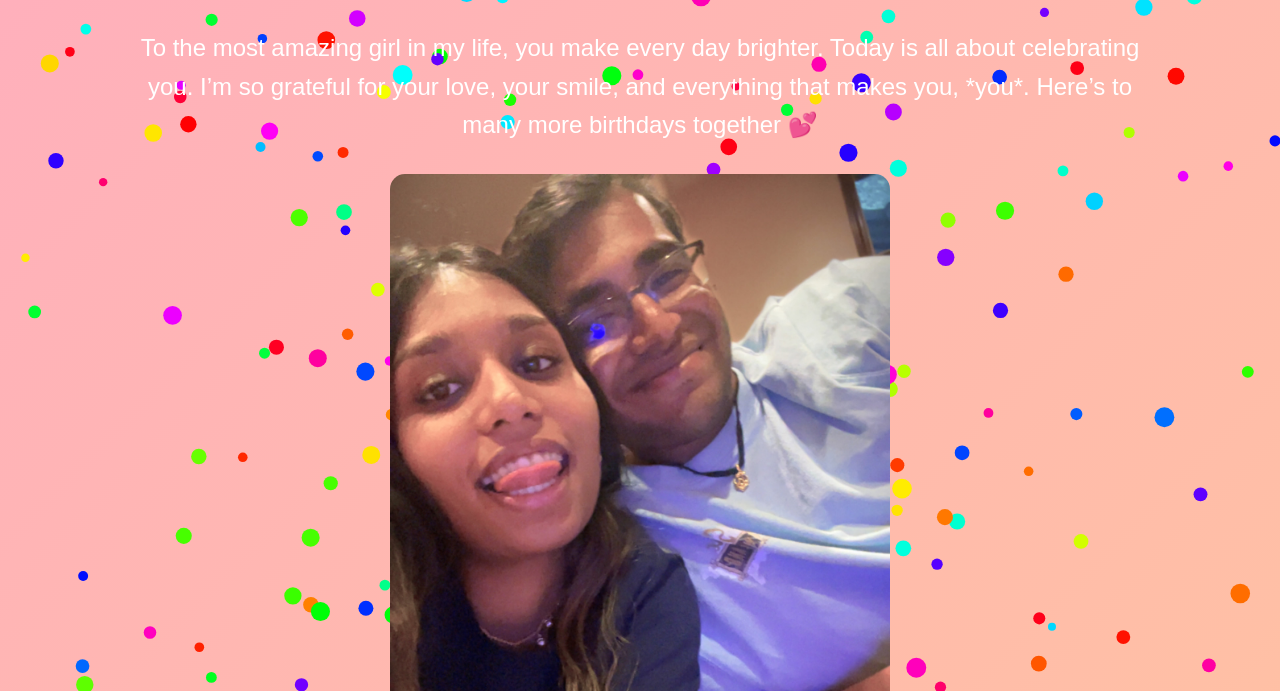
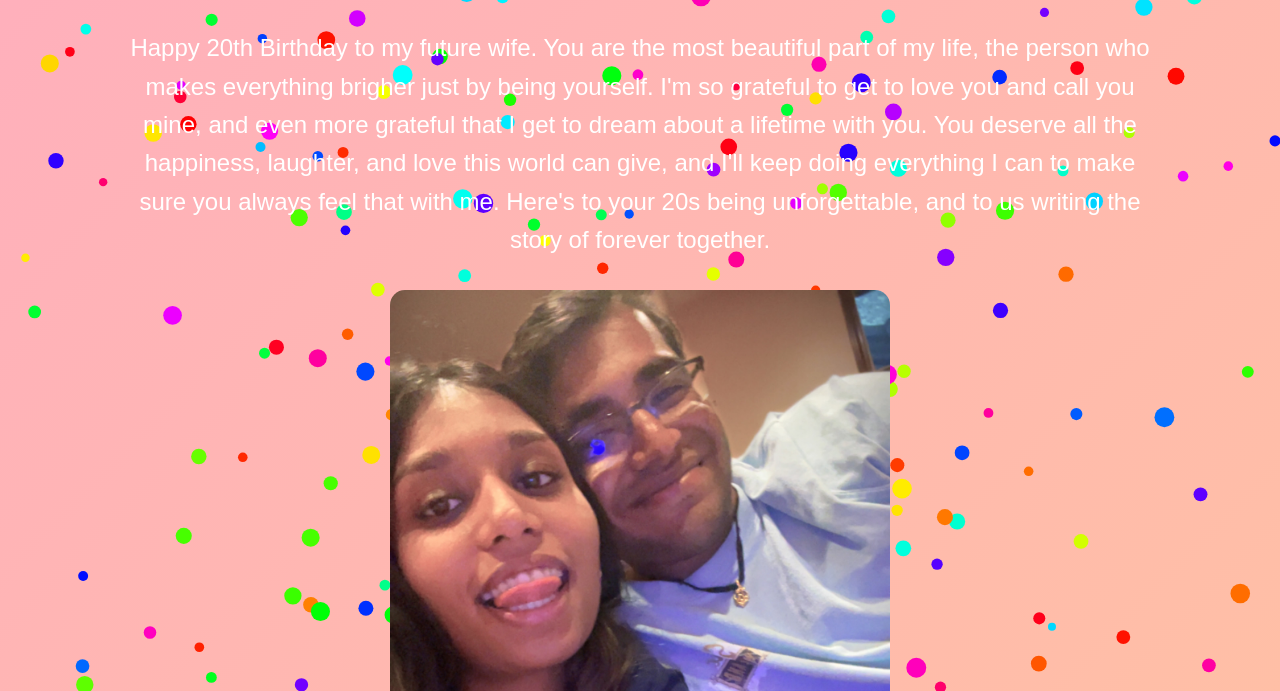
Before and after one commit to opatel12706/happy-birthday-Amiee, a plain HTML site: page index.html in a window 1280 px wide. Shown: the part 109-800 px from the top of the page. Drawn offline with Linux system fonts and the light colour scheme.

Commit message:
Update index.html

```diff
--- a/index.html
+++ b/index.html
@@ -53,9 +53,12 @@
 <body>
   <h1>Happy Birthday, Amiee! 🎂💖</h1>
   <p class="message">
-    To the most amazing girl in my life, you make every day brighter.
-    Today is all about celebrating you. I’m so grateful for your love, your smile, and everything that makes you, *you*.
-    Here’s to many more birthdays together 💕
+    Happy 20th Birthday to my future wife. You are the most beautiful part of my life,
+    the person who makes everything brigher just by being yourself. I'm so grateful to get to
+    love you and call you mine, and even more grateful that I get to dream about a lifetime
+    with you. You deserve all the happiness, laughter, and love this world can give, and
+    I'll keep doing everything I can to make sure you always feel that with me. Here's to your
+    20s being unforgettable, and to us writing the story of forever together.
   </p>
 
   <div class="slideshow">
```
